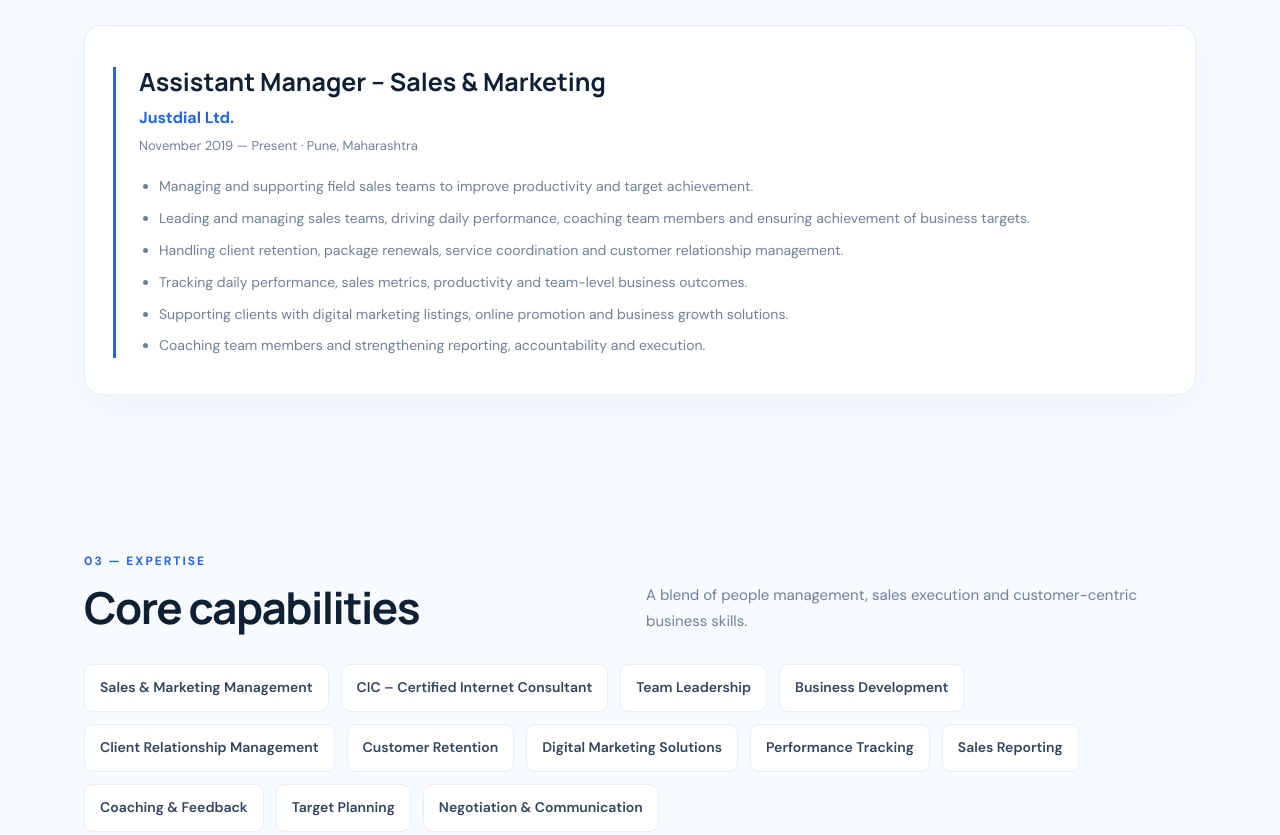
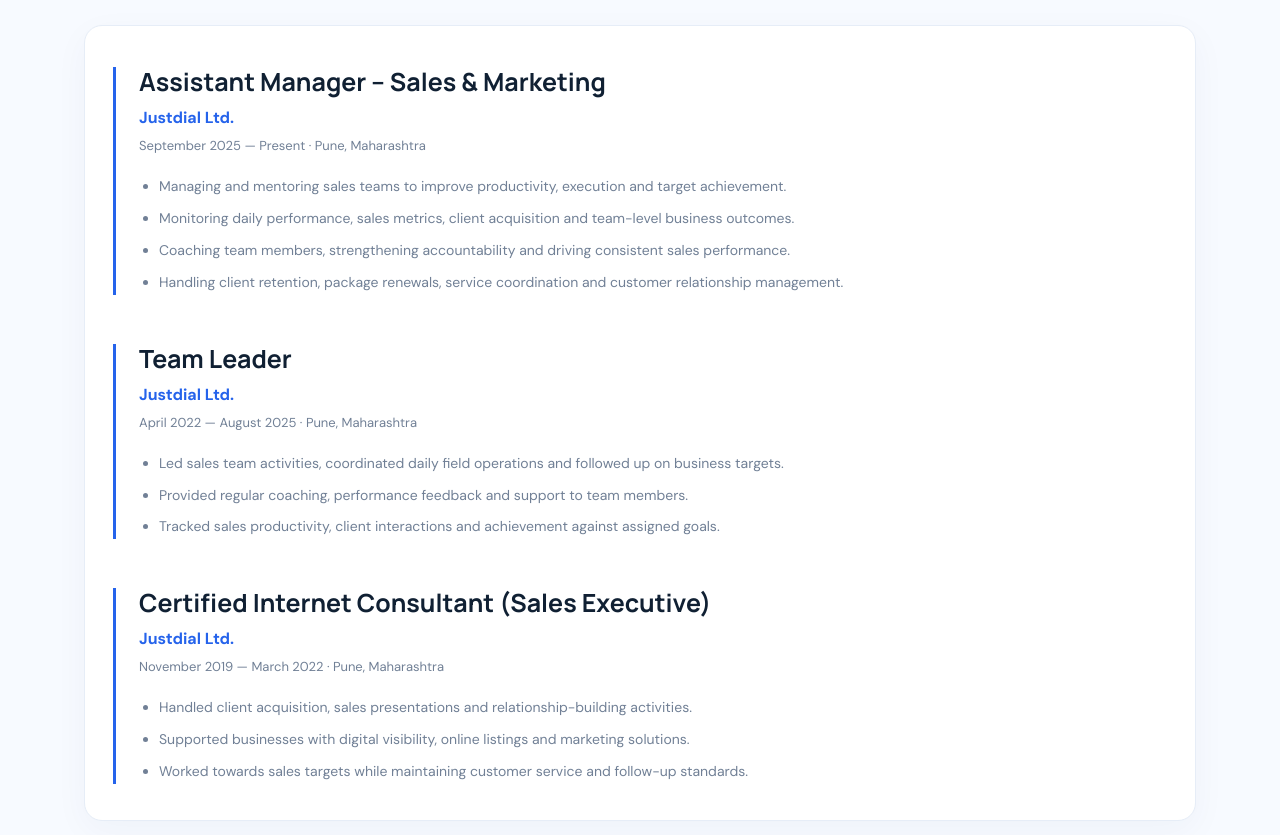
Before and after one commit to aniketdineshsingh/aniketdineshsingh.github.io, a plain HTML site: page index.html in a window 1280 px wide. Shown: the part 1380-2215 px from the top of the page. Drawn offline with Linux system fonts and the light colour scheme.

Commit message:
Add files via upload

```diff
--- a/index.html
+++ b/index.html
@@ -119,14 +119,34 @@ footer{padding:28px 24px;text-align:center;color:var(--muted);font-size:13px}
     <div class="role">
       <h3>Assistant Manager – Sales & Marketing</h3>
       <div class="company">Justdial Ltd.</div>
-      <div class="date">November 2019 — Present · Pune, Maharashtra</div>
+      <div class="date">September 2025 — Present · Pune, Maharashtra</div>
       <ul>
-        <li>Managing and supporting field sales teams to improve productivity and target achievement.</li>
-        <li>Leading and managing sales teams, driving daily performance, coaching team members and ensuring achievement of business targets.</li>
+        <li>Managing and mentoring sales teams to improve productivity, execution and target achievement.</li>
+        <li>Monitoring daily performance, sales metrics, client acquisition and team-level business outcomes.</li>
+        <li>Coaching team members, strengthening accountability and driving consistent sales performance.</li>
         <li>Handling client retention, package renewals, service coordination and customer relationship management.</li>
-        <li>Tracking daily performance, sales metrics, productivity and team-level business outcomes.</li>
-        <li>Supporting clients with digital marketing listings, online promotion and business growth solutions.</li>
-        <li>Coaching team members and strengthening reporting, accountability and execution.</li>
+      </ul>
+    </div>
+    <hr style="border:0;border-top:1px solid rgba(255,255,255,.12);margin:24px 0">
+    <div class="role">
+      <h3>Team Leader</h3>
+      <div class="company">Justdial Ltd.</div>
+      <div class="date">April 2022 — August 2025 · Pune, Maharashtra</div>
+      <ul>
+        <li>Led sales team activities, coordinated daily field operations and followed up on business targets.</li>
+        <li>Provided regular coaching, performance feedback and support to team members.</li>
+        <li>Tracked sales productivity, client interactions and achievement against assigned goals.</li>
+      </ul>
+    </div>
+    <hr style="border:0;border-top:1px solid rgba(255,255,255,.12);margin:24px 0">
+    <div class="role">
+      <h3>Certified Internet Consultant (Sales Executive)</h3>
+      <div class="company">Justdial Ltd.</div>
+      <div class="date">November 2019 — March 2022 · Pune, Maharashtra</div>
+      <ul>
+        <li>Handled client acquisition, sales presentations and relationship-building activities.</li>
+        <li>Supported businesses with digital visibility, online listings and marketing solutions.</li>
+        <li>Worked towards sales targets while maintaining customer service and follow-up standards.</li>
       </ul>
     </div>
   </div>
```
